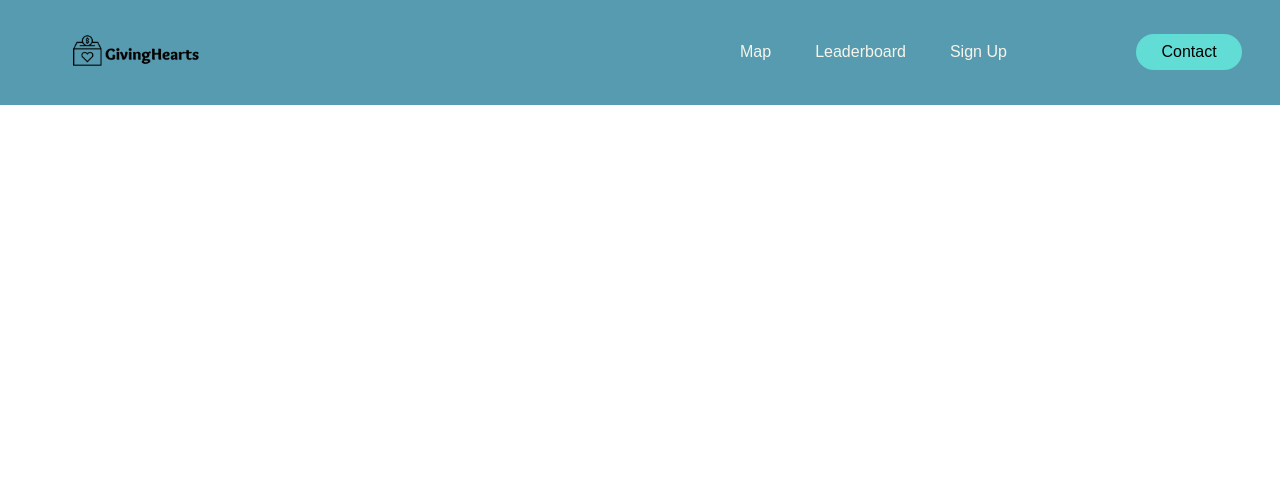
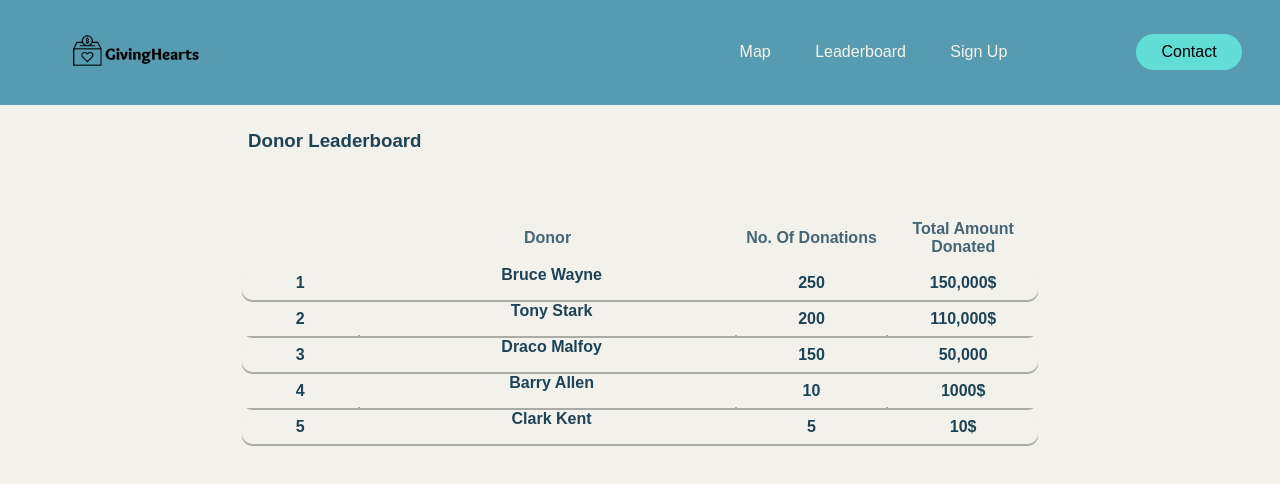
Before and after one commit to tayyab-ilyas/GivingHearts, a plain HTML site: page leaderboard.html in a window 1280 px wide. Drawn offline with Linux system fonts and the light colour scheme.

Commit message:
leaderboard

```diff
--- a/leaderboard.css
+++ b/leaderboard.css
@@ -52,3 +52,106 @@ button:hover{
     background-color: rgba(0, 136, 169, 0);
 
 }
+body{
+    font-family: sans-serif;
+    margin: 0;
+    background-color: #f2f1ec;
+    overflow-x: hidden;
+}
+.leaderboard{
+    max-width: 55em;
+    margin-right: auto;
+    margin-left: auto;
+    display: block;
+    padding: 1em;
+    padding-top: 10em;
+    justify-content: center;
+}
+
+.description{
+    position:absolute;
+    justify-content: center;
+    align-items:center;
+    display: inline-block;
+    text-align: center;
+    margin: 2em;
+    color: #1d4355;
+    transform: translateY(-5em);
+}
+table{
+    margin-top: 2em;
+    width: 50em;
+    color: #f2f1ec;
+    margin-right: auto;
+    margin-left: auto;
+}
+table thead{
+    opacity: .8;
+}
+table img{
+    width:2em;
+    height: 2em;
+    border-radius: 100%;
+
+}
+table td{
+    max-width: 2em;
+    padding: .5em;
+    text-align: center;
+}
+tbody tr{
+    box-shadow: 0 2px rgba(100,100,100,.5);
+    border-radius: 10px;
+}
+tbody tr:hover{
+    transform: scale(1.025);
+    transition: .2s ease-in-out;
+}
+tbody tr td:nth-child(2) p{
+    display: inline-block;
+    transform: translateY(-.5em);
+    padding-left: .5em;
+    text-align: left;
+}
+table td:nth-child(2){
+    max-width: 5em;
+}
+tbody tr:nth-child(even){
+    background-color: #f2f1ec;
+}
+#winner{
+    color: #1d4355;
+    font-weight: 800;
+}
+#runner-up{
+    color: #1d4355;
+    font-weight: 800;
+
+}
+#second-runner-up{
+    color: #1d4355;
+    font-weight: 800;
+}
+@media(max-width:860px){
+    .leaderboard{
+        padding: 0;
+    }
+    .theme-img{
+        margin-right: auto;
+        margin-left: auto;
+        display: block;
+    }
+    .description{
+        display: block;
+        transform: translateY(0);
+    }
+    table{
+        max-width: 100vw;
+        overflow-x: scroll;
+
+    }
+}
+td{
+    color:#1d4355;
+    font-weight:800;
+}
--- a/leaderboard.html
+++ b/leaderboard.html
@@ -20,5 +20,81 @@
             </nav>
             <a class="cta" href="contact.html"><button>Contact</button></a>
         </header>
+       <div class="leaderboard">
+        <div class="description">
+            <center><h3>Donor Leaderboard</h3></center>
+
+        </div>
+            <table>
+                <thead>
+                    <tr>
+                        <td></td>
+                        <td>
+                            Donor
+                        </td>
+                        <td>
+                            No. Of Donations
+                        </td>
+                        <td>
+                            Total Amount Donated
+                        </td>
+                    </tr>
+                </thead>
+                <tbody>
+                    <tr>
+                        <td id="winner">1</td>
+                        <td><p> Bruce Wayne</p></td>
+                        <td>250</td>
+                        <td>150,000$</td>
+                    </tr>
+
+                    <tr>
+                        <td id="runner-up">2</td>
+                        <td><p> Tony Stark</p></td>
+                        <td>200</td>
+                        <td>110,000$</td>
+                    </tr>
+
+                    <tr>
+                        <td id="second-runner-up">3</td>
+                        <td><p> Draco Malfoy</p></td>
+                        <td>150</td>
+                        <td>50,000</td>
+                    </tr>
+
+                    <tr>
+                        <td>4</td>
+                        <td><p> Barry Allen</p></td>
+                        <td>10</td>
+                        <td>1000$</td>
+                    </tr>
+
+                    <tr>
+                        <td>5</td>
+                        <td><p> Clark Kent</p></td>
+                        <td>5</td>
+                        <td>10$</td>
+                    </tr>
+                </tbody>
+            </table>
+        </div>
+    </div>
+    <script>
+        function search(){
+            var text = document.getElementById('search').value;
+            const tr = document.getElementsByTagName('tr');
+            for (let i=1;i<tr.length;i++){
+                if(!tr[i].children[1].children[1].innerHTML.toLowerCase().includes(
+                    text.toLowerCase()
+                )){
+                    tr[i].style.display = 'none';
+                }
+                else{
+                    tr[i].style.display = '';
+                }
+            }
+        }
+    </script>
+
     </body>
 </html>
```
